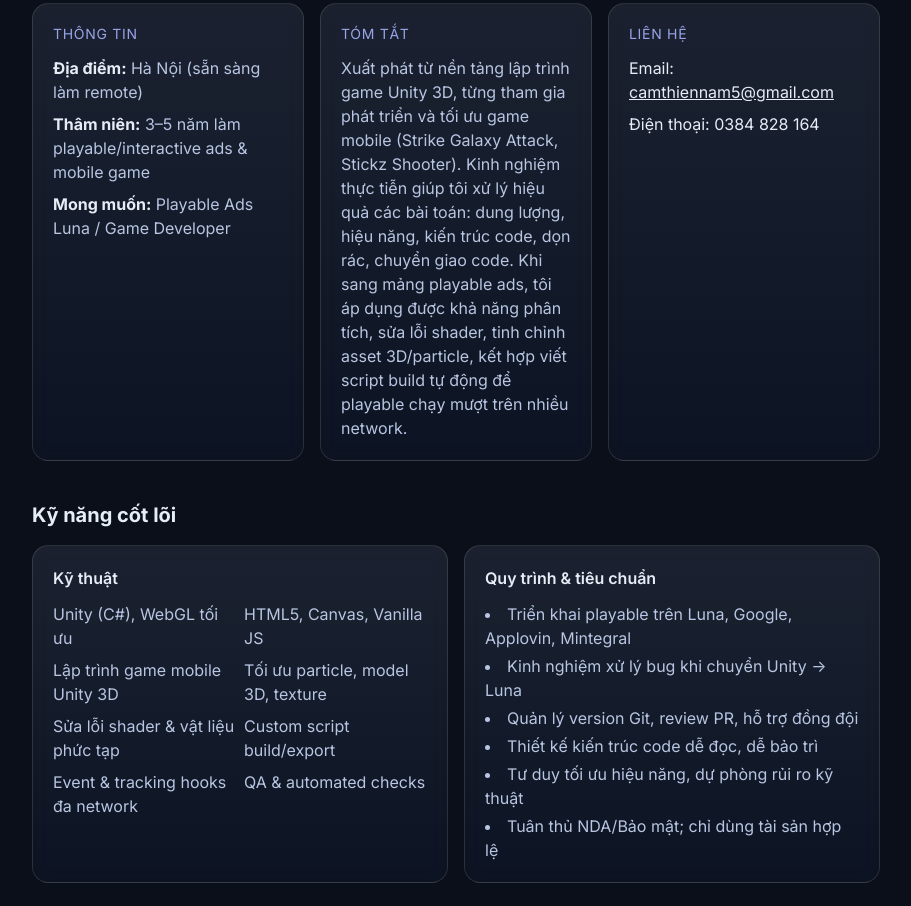
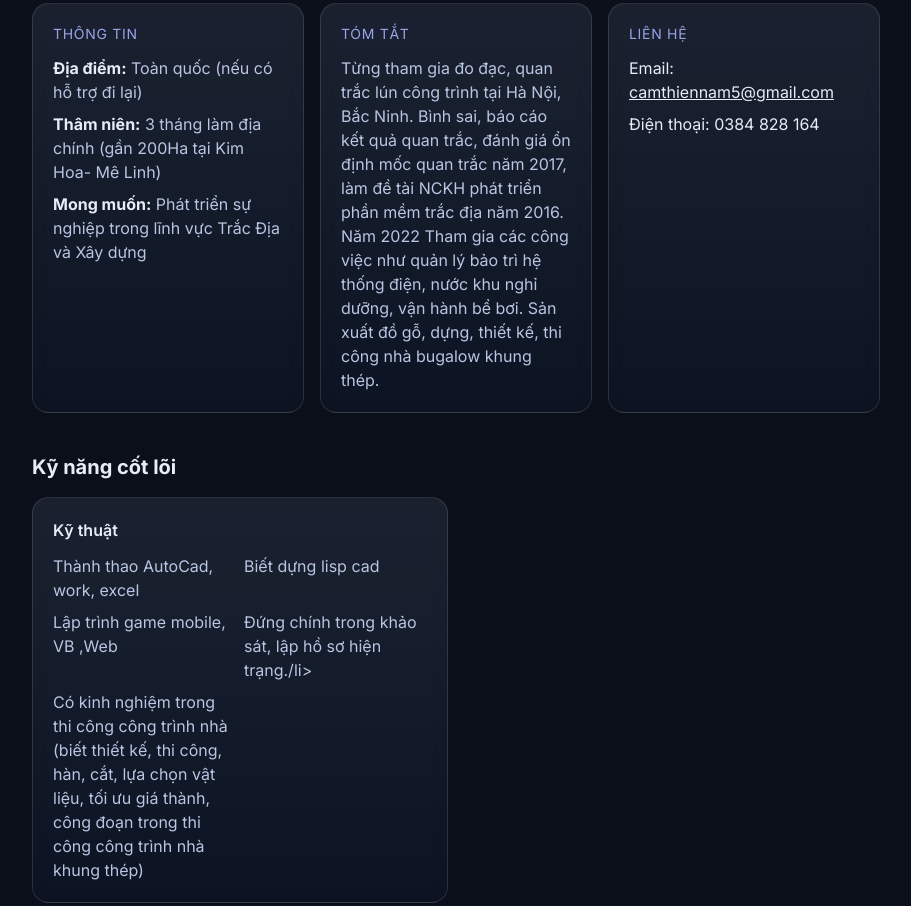
Before and after one commit to NhatTam123/CV_TracDia-online, a plain HTML site: page index.html in a window 1280 px wide. Shown: the part 807-1713 px from the top of the page, without its empty margins (184-1095 px from the left). Drawn offline with nearby package versions, Linux system fonts and the light colour scheme.

Commit message:
Update index.html

```diff
--- a/index.html
+++ b/index.html
@@ -30,8 +30,8 @@
         <img src="avatar.jpg" alt="Ảnh đại diện Nguyễn Thế Hải" loading="lazy" decoding="async">
       </div>
       <div class="flex-1 max-w-prose">
-        <h1 class="text-2xl md:text-3xl font-extrabold leading-tight">Nguyễn Thế Hải<span class="block text-xl md:text-2xl font-semibold text-indigo-400">Playable Ads Developer (Luna)</span></h1>
-        <p class="mt-2 text-sm md:text-base text-[var(--muted)]">Chuyên phát triển playable ads bằng <strong>Unity / HTML5</strong>, nền tảng lập trình game di động với kinh nghiệm nhiều năm phát triển và tối ưu game Unity 3D. Thành thạo xử lý các dự án phức tạp khi chuyển Unity sang Luna, tối ưu particle, model 3D, texture và sửa lỗi shader. Có kinh nghiệm kiến trúc code dễ đọc, tối ưu hiệu năng, xây dựng script tự động hóa cho pipeline build. Công khai các sản phẩm game đã phát triển trên Google Play.</p>
+        <h1 class="text-2xl md:text-3xl font-extrabold leading-tight">Nguyễn Thế Hải<span class="block text-xl md:text-2xl font-semibold text-indigo-400">Kỹ sư trắc địa</span></h1>
+        <p class="mt-2 text-sm md:text-base text-[var(--muted)]">Chuyên khảo sát địa hình, địa chính, quan trắc biến dạng chuyển dịch ngang, nghiêng. <strong>Từng có kinh nghiệm chuyên sâu trong phát triển phần mềm Trắc Địa</strong>, có nền tảng lập trình game,web,HTML đặc biệt biết ứng dụng AI trong tính toán, học tập, nghiên cứu.</p>
       </div>
       <nav class="no-print flex flex-wrap gap-3">
         <a href="#skills" class="chip px-4 py-2 rounded-xl hover:bg-white/5">Kỹ năng</a>
@@ -48,14 +48,14 @@
       <div class="glass rounded-2xl p-5">
         <h3 class="text-sm uppercase tracking-wider text-indigo-300/90">Thông tin</h3>
         <ul class="mt-3 space-y-2 text-[var(--muted)]">
-          <li><strong class="text-[var(--ink)]">Địa điểm:</strong> Hà Nội (sẵn sàng làm remote)</li>
-          <li><strong class="text-[var(--ink)]">Thâm niên:</strong> 3–5 năm làm playable/interactive ads & mobile game</li>
-          <li><strong class="text-[var(--ink)]">Mong muốn:</strong> Playable Ads Luna / Game Developer</li>
+          <li><strong class="text-[var(--ink)]">Địa điểm:</strong> Toàn quốc (nếu có hỗ trợ đi lại)</li>
+          <li><strong class="text-[var(--ink)]">Thâm niên:</strong> 3 tháng làm địa chính (gần 200Ha tại Kim Hoa- Mê Linh) </li>
+          <li><strong class="text-[var(--ink)]">Mong muốn:</strong> Phát triển sự nghiệp trong lĩnh vực Trắc Địa và Xây dựng</li>
         </ul>
       </div>
       <div class="glass rounded-2xl p-5">
         <h3 class="text-sm uppercase tracking-wider text-indigo-300/90">Tóm tắt</h3>
-        <p class="mt-3 text-[var(--muted)]">Xuất phát từ nền tảng lập trình game Unity 3D, từng tham gia phát triển và tối ưu game mobile (Strike Galaxy Attack, Stickz Shooter). Kinh nghiệm thực tiễn giúp tôi xử lý hiệu quả các bài toán: dung lượng, hiệu năng, kiến trúc code, dọn rác, chuyển giao code. Khi sang mảng playable ads, tôi áp dụng được khả năng phân tích, sửa lỗi shader, tinh chỉnh asset 3D/particle, kết hợp viết script build tự động để playable chạy mượt trên nhiều network.</p>
+        <p class="mt-3 text-[var(--muted)]">Từng tham gia đo đạc, quan trắc lún công trình tại Hà Nội, Bắc Ninh. Bình sai, báo cáo kết quả quan trắc, đánh giá ổn định mốc quan trắc năm 2017, làm đề tài NCKH phát triển phần mềm trắc địa năm 2016.  Năm 2022 Tham gia các công việc như quản lý bảo trì hệ thống điện, nước khu nghỉ dưỡng, vận hành bể bơi. Sản xuất đồ gỗ, dựng, thiết kế, thi công nhà bugalow khung thép.</p>
       </div>
       <div class="glass rounded-2xl p-5">
         <h3 class="text-sm uppercase tracking-wider text-indigo-300/90">Liên hệ</h3>
@@ -74,25 +74,11 @@
       <div class="glass rounded-2xl p-5">
         <h3 class="font-semibold">Kỹ thuật</h3>
         <ul class="mt-3 grid grid-cols-2 gap-2 text-[var(--muted)]">
-          <li>Unity (C#), WebGL tối ưu</li>
-          <li>HTML5, Canvas, Vanilla JS</li>
-          <li>Lập trình game mobile Unity 3D</li>
-          <li>Tối ưu particle, model 3D, texture</li>
-          <li>Sửa lỗi shader & vật liệu phức tạp</li>
-          <li>Custom script build/export</li>
-          <li>Event & tracking hooks đa network</li>
-          <li>QA & automated checks</li>
-        </ul>
-      </div>
-      <div class="glass rounded-2xl p-5">
-        <h3 class="font-semibold">Quy trình & tiêu chuẩn</h3>
-        <ul class="mt-3 list-disc list-inside text-[var(--muted)] space-y-1">
-          <li>Triển khai playable trên Luna, Google, Applovin, Mintegral</li>
-          <li>Kinh nghiệm xử lý bug khi chuyển Unity → Luna</li>
-          <li>Quản lý version Git, review PR, hỗ trợ đồng đội</li>
-          <li>Thiết kế kiến trúc code dễ đọc, dễ bảo trì</li>
-          <li>Tư duy tối ưu hiệu năng, dự phòng rủi ro kỹ thuật</li>
-          <li>Tuân thủ NDA/Bảo mật; chỉ dùng tài sản hợp lệ</li>
+          <li>Thành thao AutoCad, work, excel</li>
+          <li>Biết dựng lisp cad</li>
+          <li>Lập trình game mobile, VB ,Web </li>
+          <li>Đứng chính trong khảo sát, lập hồ sơ hiện trạng./li>
+          <li>Có kinh nghiệm trong thi công công trình nhà (biết thiết kế, thi công, hàn, cắt, lựa chọn vật liệu, tối ưu giá thành, công đoạn trong thi công công trình nhà khung thép)</li>
         </ul>
       </div>
     </div>
```
